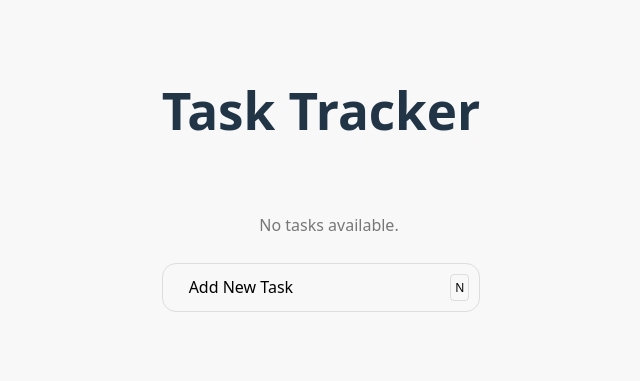
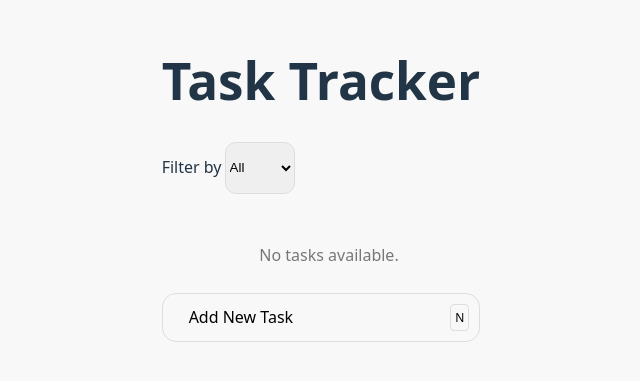
Before and after one commit to kermakaze/task-tracker, a React (Vite) app: page / in a window 1280 px wide. Shown: the part 215-596 px from the top of the page, without its empty margins (319-959 px from the left). Built offline with nearby package versions, Linux system fonts and the light colour scheme; some icons are missing.

Commit message:
feat(GH-#3): add priority filter

```diff
--- a/src/App.tsx
+++ b/src/App.tsx
@@ -3,6 +3,7 @@ import { TaskForm } from "./components/taskform/TaskForm.tsx";
 import { TaskList } from "./components/tasklist/TaskList.tsx";
 import { useEffect, useState } from "react";
 import { useTasks } from "./hooks/useTasks.ts";
+import { PriorityFilter } from "./components/priorityfilter/PriorityFilter.tsx";
 
 const NEW_TASK_HOTKEY = "n";
 
@@ -27,6 +28,7 @@ function App() {
   return (
     <div className={"app"}>
       <h1>Task Tracker</h1>
+      <PriorityFilter />
       <TaskList
         tasks={tasks}
         filterApplied={filterApplied}
--- /dev/null
+++ b/src/components/priorityfilter/PriorityFilter.module.css
@@ -0,0 +1,6 @@
+.priorityFilter {
+    height: 50px;
+    margin-bottom: 10px;
+    border-radius: 10px;
+    outline: #DDDDDD solid 1px;
+}
--- /dev/null
+++ b/src/components/priorityfilter/PriorityFilter.tsx
@@ -0,0 +1,33 @@
+import React from "react";
+import { useTasks } from "../../hooks/useTasks.ts";
+import { Priority } from "../../types/task.ts";
+import styles from "./PriorityFilter.module.css";
+
+export const PriorityFilter: React.FC = () => {
+  const { filterApplied, setFilterApplied } = useTasks();
+  const options: Priority[] = [
+    Priority.ALL,
+    Priority.LOW,
+    Priority.MEDIUM,
+    Priority.HIGH,
+  ];
+
+  return (
+    <div>
+      <span>Filter by </span>
+      <select
+        className={styles.priorityFilter}
+        value={filterApplied}
+        onChange={(e) =>
+          setFilterApplied(e.target.value as Priority | Priority.ALL)
+        }
+      >
+        {options.map((opt) => (
+          <option key={opt} value={opt}>
+            {opt}
+          </option>
+        ))}
+      </select>
+    </div>
+  );
+};
```
